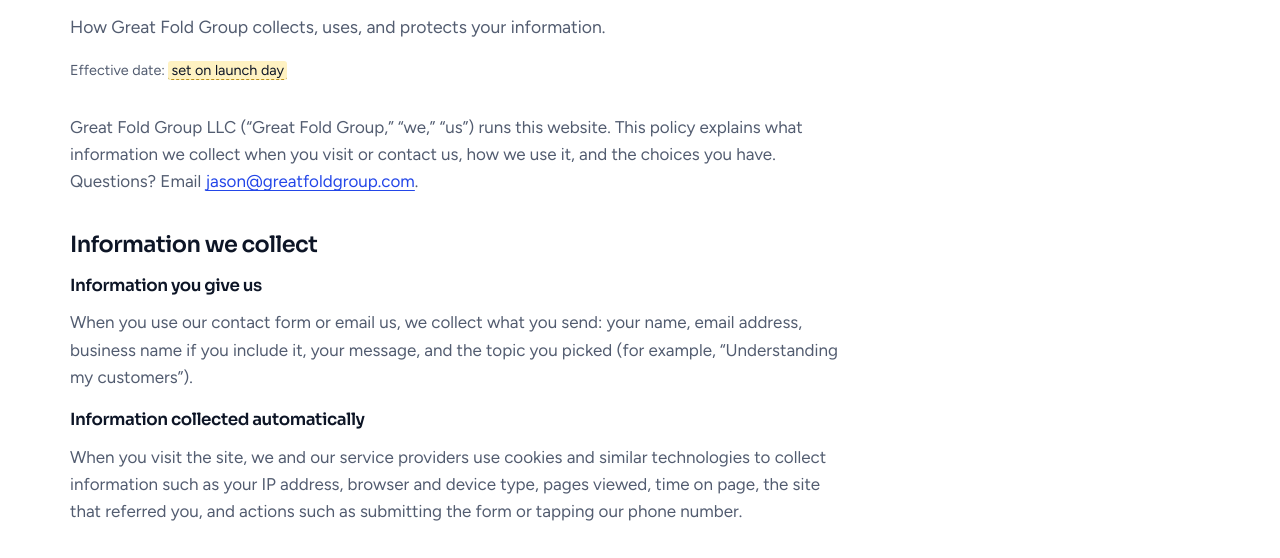
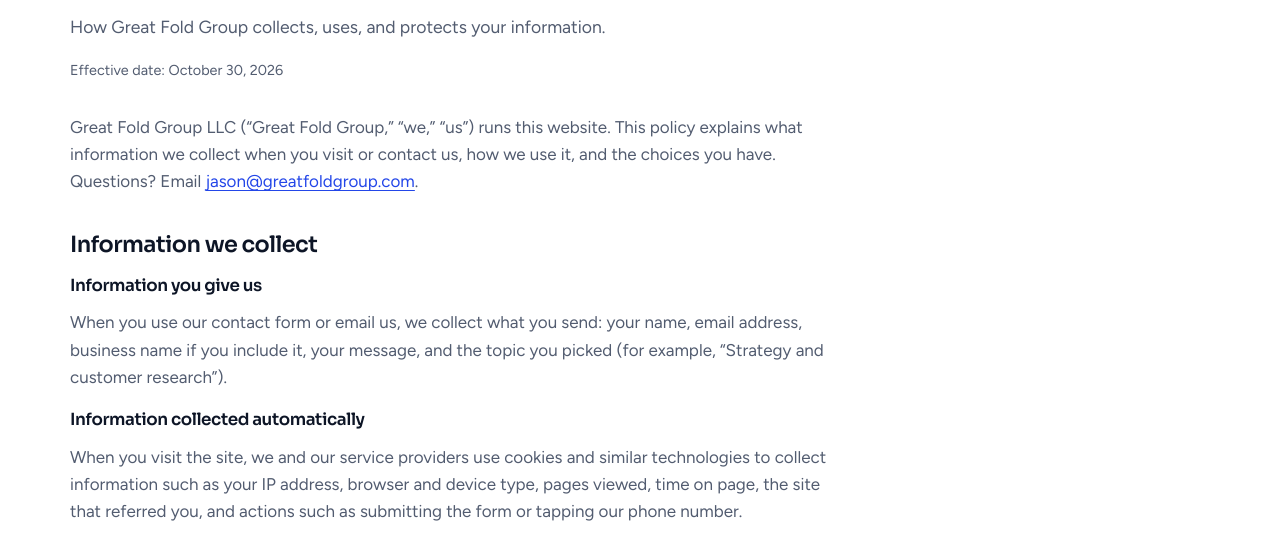
Before and after one commit to jpnasty/greatfoldgroup-site, a plain HTML site: page privacy/index.html in a window 1280 px wide. Shown: the part 227-785 px from the top of the page. Drawn offline with Linux system fonts and the light colour scheme.

Commit message:
Set policy effective dates to launch day
Co-Authored-By: Claude Opus 5.5 <noreply@anthropic.com>
Claude-Session: https://claude.ai/code/session_01MHCAuqntewBsdgryF843fx

```diff
--- a/privacy/index.html
+++ b/privacy/index.html
@@ -851,7 +851,7 @@ footer.site .ph { color: #0D1526; }
         <nav class="crumbs" aria-label="Breadcrumb"><a href="/" data-go="home">Home</a><span>/</span><span>Privacy policy</span></nav>
         <h1>Privacy policy</h1>
         <p class="lede">How Great Fold Group collects, uses, and protects your information.</p>
-        <p class="policy-date">Effective date: <span class="ph">set on launch day</span></p>
+        <p class="policy-date">Effective date: October 30, 2026</p>
       </div>
     </div>
     <div class="band" style="padding-top:16px"><div class="wrap"><div class="policy">
@@ -859,7 +859,7 @@ footer.site .ph { color: #0D1526; }
 
       <h2>Information we collect</h2>
       <h3>Information you give us</h3>
-      <p>When you use our contact form or email us, we collect what you send: your name, email address, business name if you include it, your message, and the topic you picked (for example, “Understanding my customers”).</p>
+      <p>When you use our contact form or email us, we collect what you send: your name, email address, business name if you include it, your message, and the topic you picked (for example, “Strategy and customer research”).</p>
       <h3>Information collected automatically</h3>
       <p>When you visit the site, we and our service providers use cookies and similar technologies to collect information such as your IP address, browser and device type, pages viewed, time on page, the site that referred you, and actions such as submitting the form or tapping our phone number.</p>
 
```
Also changed, not shown: terms/index.html (+1 -1 lines).
